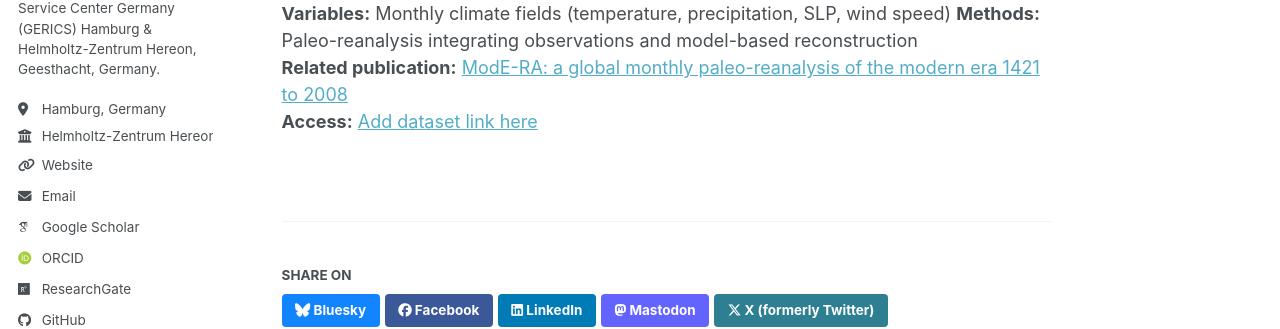
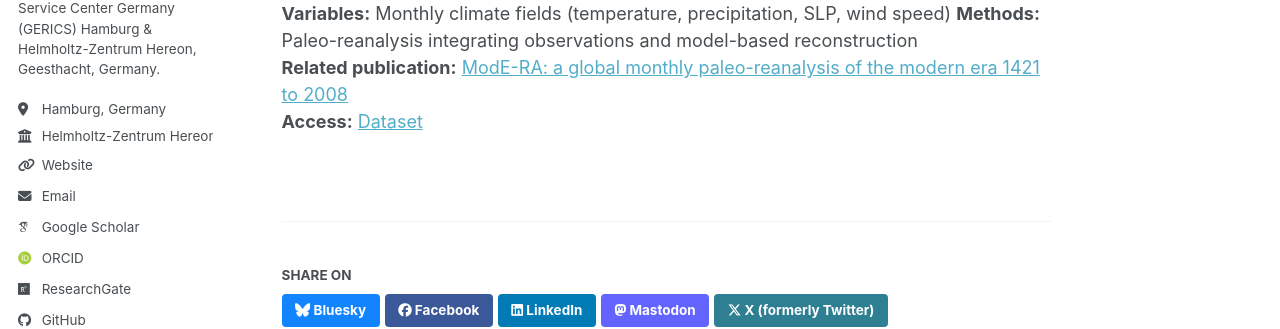
Before and after one commit to shamakson/shamakson.github.io, a Jekyll site: the page built from _portfolio/mode-ra.md, in a window 1280 px wide and 990 px high. Shown: the part 329-658 px from the top of the window. Built offline with Jekyll 4.4.1, drawn with Linux system fonts in a browser that asks for light colours; some web fonts are replaced; a script bundle is joined from its source files by our own code; library files that are not in the unit come from our copies.

Commit message:
Update dataset access link description

```diff
--- a/_portfolio/mode-ra.md
+++ b/_portfolio/mode-ra.md
@@ -10,4 +10,4 @@
 **Variables:** Monthly climate fields  (temperature, precipitation, SLP, wind speed)
 **Methods:** Paleo-reanalysis integrating observations and model-based reconstruction
 **Related publication:** [ModE-RA: a global monthly paleo-reanalysis of the modern era 1421 to 2008](https://doi.org/10.1038/s41597-023-02733-8)
-**Access:** [Add dataset link here](https://www.wdc-climate.de/ui/entry?acronym=ModE-RA_info)
+**Access:** [Dataset](https://www.wdc-climate.de/ui/entry?acronym=ModE-RA_info)
```
